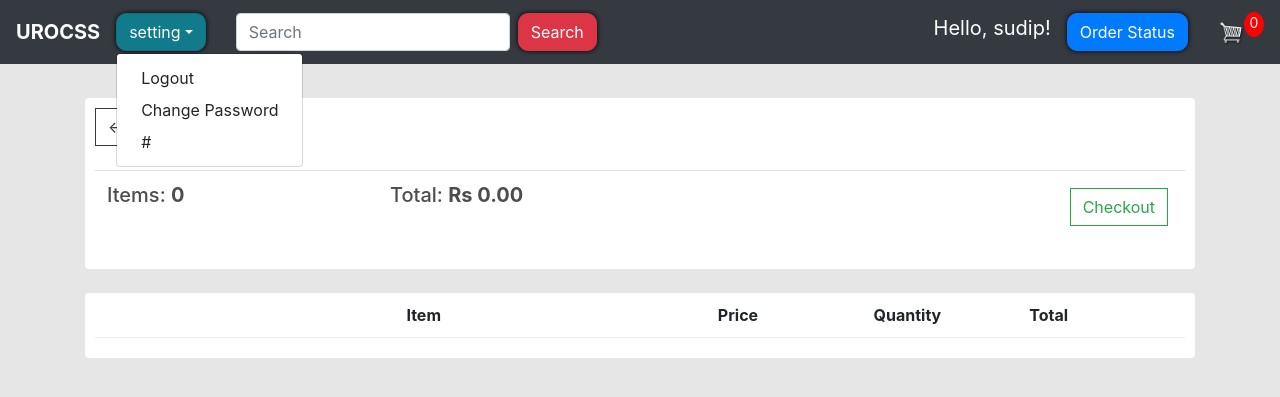
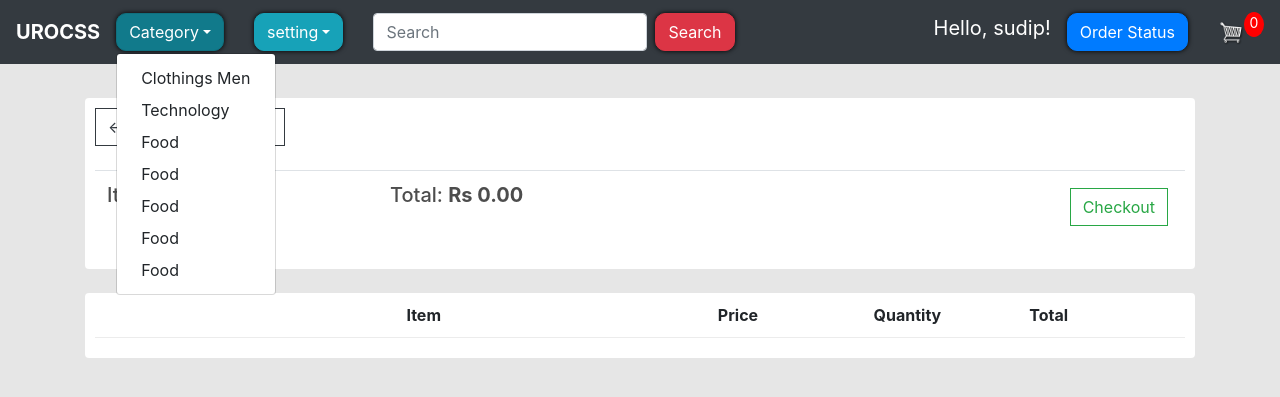
Before and after one commit to SudipAdh/Eccomerce-Django, a Django app: page /cart/ in a window 1280 px wide, after a click on "Category". Shown: the top 397 px of the page. Run offline with Django 3.2, Linux system fonts and the light colour scheme; a user stored in the database is signed in; data comes from the database, SQL or seed files in the repository; lists and menus that the app fills with data are empty; some libraries are stand-ins or nearby versions.

Commit message:
added category dropdown

```diff
--- a/UROCSS/store/templates/store/Main.html
+++ b/UROCSS/store/templates/store/Main.html
@@ -44,6 +44,21 @@
         <div class="collapse navbar-collapse" id="navbarSupportedContent">
             {% block dropdown %}
             {% if request.user.is_authenticated %}
+            <div class="dropdown">
+                <button style='border-radius: 10px; box-shadow: hsl(0, 86%, 0%) 0 0 5px; margin-right:30px;'
+                    class="btn btn-info dropdown-toggle" type="button" data-toggle="dropdown">Category</button>
+                <div class="dropdown-menu">
+
+                    <a class="dropdown-item" href="{% url 'categorical_search' item='clothing_men' %}">Clothings Men</a>
+                    <a class="dropdown-item" href="{% url 'categorical_search' item='technology' %}">Technology</a>
+                    <a class="dropdown-item" href="#">Food</a>
+                    <a class="dropdown-item" href="#">Food</a>
+                    <a class="dropdown-item" href="#">Food</a>
+                    <a class="dropdown-item" href="#">Food</a>
+                    <a class="dropdown-item" href="#">Food</a>
+
+                </div>
+            </div>
             <div class="dropdown">
                 <button style='border-radius: 10px; box-shadow: hsl(0, 86%, 0%) 0 0 5px; margin-right:30px;'
                     class="btn btn-info dropdown-toggle" type="button" data-toggle="dropdown">setting</button>
--- a/UROCSS/store/urls.py
+++ b/UROCSS/store/urls.py
@@ -54,6 +54,11 @@ urlpatterns = [
         views.view_order_detail_user,
         name="view_order_detail_user",
     ),
+    path(
+        "categorical_search/<str:item>",
+        views.categorical_search,
+        name="categorical_search",
+    ),
 ]
 # 1->original form submit email form
 # 2->success email sent success message
--- a/UROCSS/store/views.py
+++ b/UROCSS/store/views.py
@@ -427,3 +427,32 @@ def view_order_detail_user(request, id):
         "cartItems": cartItems,
     }
     return render(request, "store/order_detail_user.html", context)
+
+
+def categorical_search(request, item):
+
+    products = Product.objects.filter(search_tags__icontains=item).order_by(
+        "-created_at"
+    )
+
+    if request.user.is_authenticated:
+        try:
+            order = Order.objects.get(customer=request.user, complete=False)
+
+            cartItems = order.get_cart_items
+        except Exception:
+            order = {
+                "get_cart_items": 0,
+                "get_cart_total": 0,
+                "shipping": False,
+            }
+            cartItems = order["get_cart_items"]
+    else:
+        order = {
+            "get_cart_items": 0,
+            "get_cart_total": 0,
+            "shipping": False,
+        }
+        cartItems = order["get_cart_items"]
+    context = {"products": products, "cartItems": cartItems}
+    return render(request, "store/Store.html", context)
```
Also changed, not shown: UROCSS/UROCSS/settings.py (+8 -4 lines).
